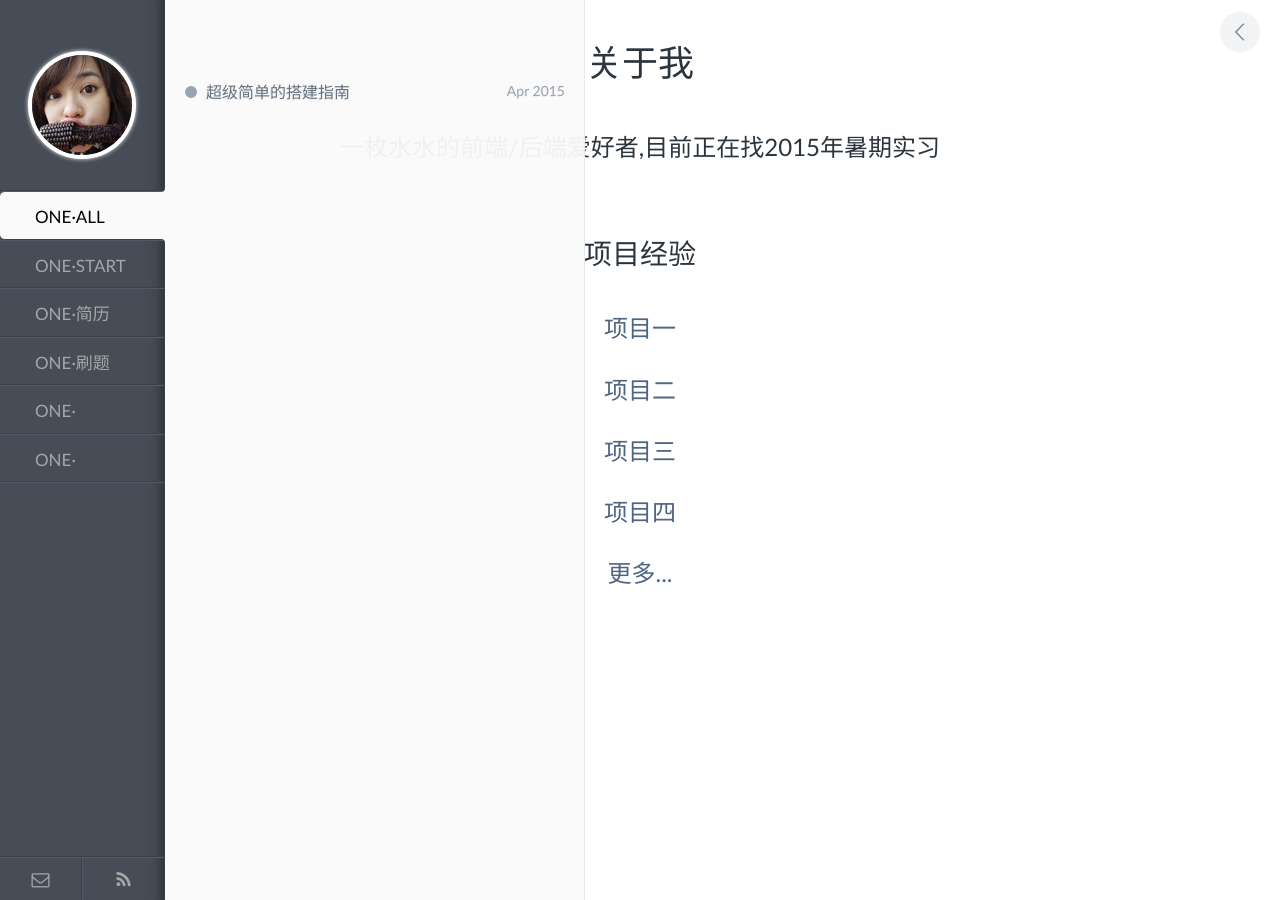
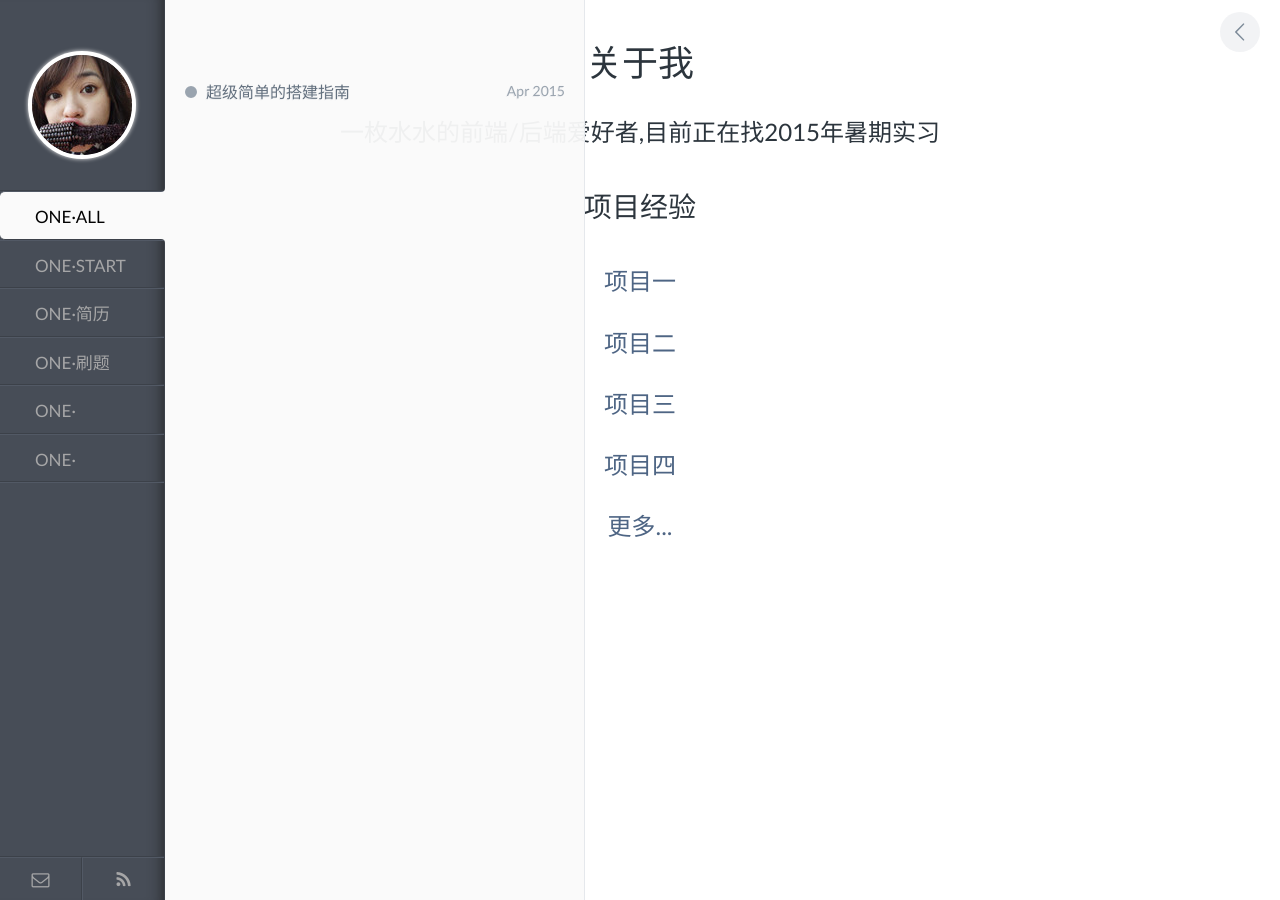
Before and after one commit to weiier/blog, a Jekyll site: the page built from index.html, in a window 1280 px wide. Built offline with Jekyll 4.4.1, drawn with Linux system fonts in a browser that asks for light colours.

Commit message:
Update style.css

```diff
--- a/assets/css/style.css
+++ b/assets/css/style.css
@@ -64,7 +64,7 @@ a {
 	    margin-bottom: 0.75em;
 	}
 	#home > h1 + p {
-	    margin: 0px 0px 2.5em;
+	    margin: -15px 0px 0px 0px;
 	}
 	#home a {
 		  position: relative;
```
